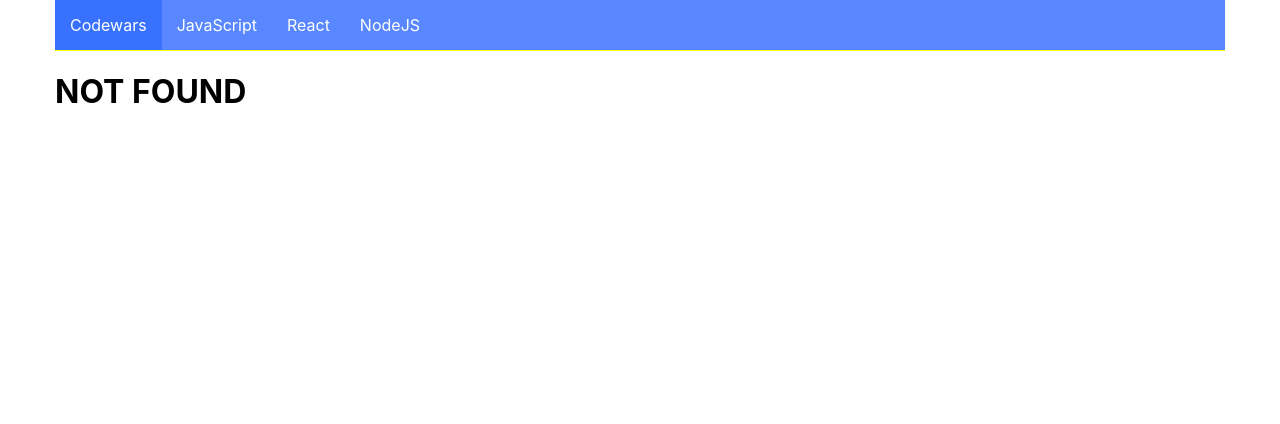
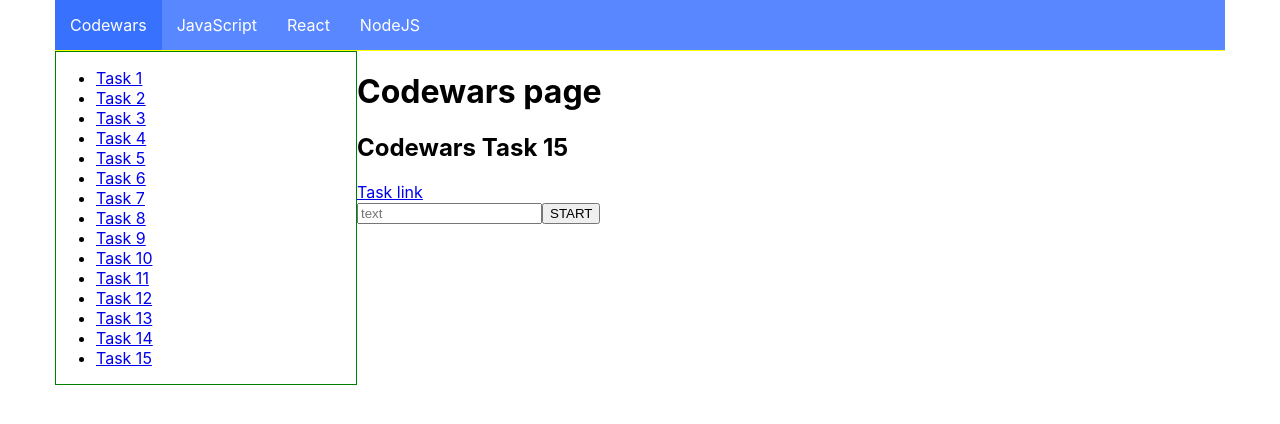
Before and after one commit to Fluebubble/study-space, a React (Create React App) app: page /codewars/task15 in a window 1280 px wide. Before the commit this address had no page. Shown: the top 424 px of the page. Built offline with nearby package versions, Linux system fonts and the light colour scheme.

Commit message:
15 task codewars started

```diff
--- a/src/components/App.jsx
+++ b/src/components/App.jsx
@@ -23,6 +23,7 @@
 import { Task12 } from './pages/Codewars/Task12/Task12';
 import { Task13 } from './pages/Codewars/Task13/Task13';
 import { Task14 } from './pages/Codewars/Task14/Task14';
+import { Task15 } from './pages/Codewars/Task15/Task15';
 
 export const App = () => {
   return (
@@ -45,6 +46,7 @@
             <Route path="task12" element={<Task12 />} />
             <Route path="task13" element={<Task13 />} />
             <Route path="task14" element={<Task14 />} />
+            <Route path="task15" element={<Task15 />} />
           </Route>
           <Route path="javascript" element={<JavaScript />}>
             <Route path="module-6" element={<Module6 />}>
--- a/src/components/pages/Codewars/Codewars.jsx
+++ b/src/components/pages/Codewars/Codewars.jsx
@@ -48,6 +48,9 @@
           <li>
             <NavLink to="task14">Task 14</NavLink>
           </li>
+          <li>
+            <NavLink to="task15">Task 15</NavLink>
+          </li>
         </ul>
       </Navigation>
       <div>
--- /dev/null
+++ b/src/components/pages/Codewars/Task15/Task15.jsx
@@ -0,0 +1,65 @@
+import { useState } from 'react';
+
+export const Task15 = () => {
+  const [text, setText] = useState('');
+  const handleSubmit = e => {
+    e.preventDefault();
+    const string = e.target.text.value;
+
+    function josephus(arr, shag) {
+      const newArr = [...arr];
+      const deletedElements = [];
+      let currentElementPosition = 0;
+
+      while (newArr.length !== 0) {
+        // for (let i = 0; newArr.length; i++) {
+        // console.log('currentElementPosition ' + currentElementPosition);
+        if (currentElementPosition < newArr.length) {
+          currentElementPosition += shag;
+          console.log('if');
+          console.log('currentElementPosition ' + currentElementPosition);
+          deletedElements.push(
+            newArr[currentElementPosition - 1 - deletedElements.length]
+          );
+          console.log('newArr = ' + newArr);
+          newArr.splice(
+            currentElementPosition - 1 - (deletedElements.length - 1),
+            1
+          );
+        } else {
+          console.log('else');
+          // currentElementPosition += shag;
+          currentElementPosition =
+            shag - (currentElementPosition % newArr.length);
+          console.log('currentElementPosition ' + currentElementPosition);
+          deletedElements.push(newArr[currentElementPosition - 1]);
+          console.log('newArr = ' + newArr);
+          newArr.splice(currentElementPosition - 1, 1);
+        }
+        // console.log(currentElementPosition - 1 - deletedElements.length);
+        console.log('deleted = ' + deletedElements);
+        console.log('newArr = ' + newArr);
+        console.log('--------------------');
+      }
+
+      // return newArr;
+    }
+    // setText(testPassword(string));
+    // testPassword(string);
+    console.log(josephus([1, 2, 3, 4, 5, 6, 7], 3));
+  };
+
+  return (
+    <>
+      <h2>Codewars Task 15</h2>
+      <h3>{text}</h3>
+      <a href="https://www.codewars.com/kata/5550d638a99ddb113e0000a2/train/javascript">
+        Task link
+      </a>
+      <form onSubmit={handleSubmit}>
+        <input type="text" name="text" placeholder="text" />
+        <button type="submit">START</button>
+      </form>
+    </>
+  );
+};
```
